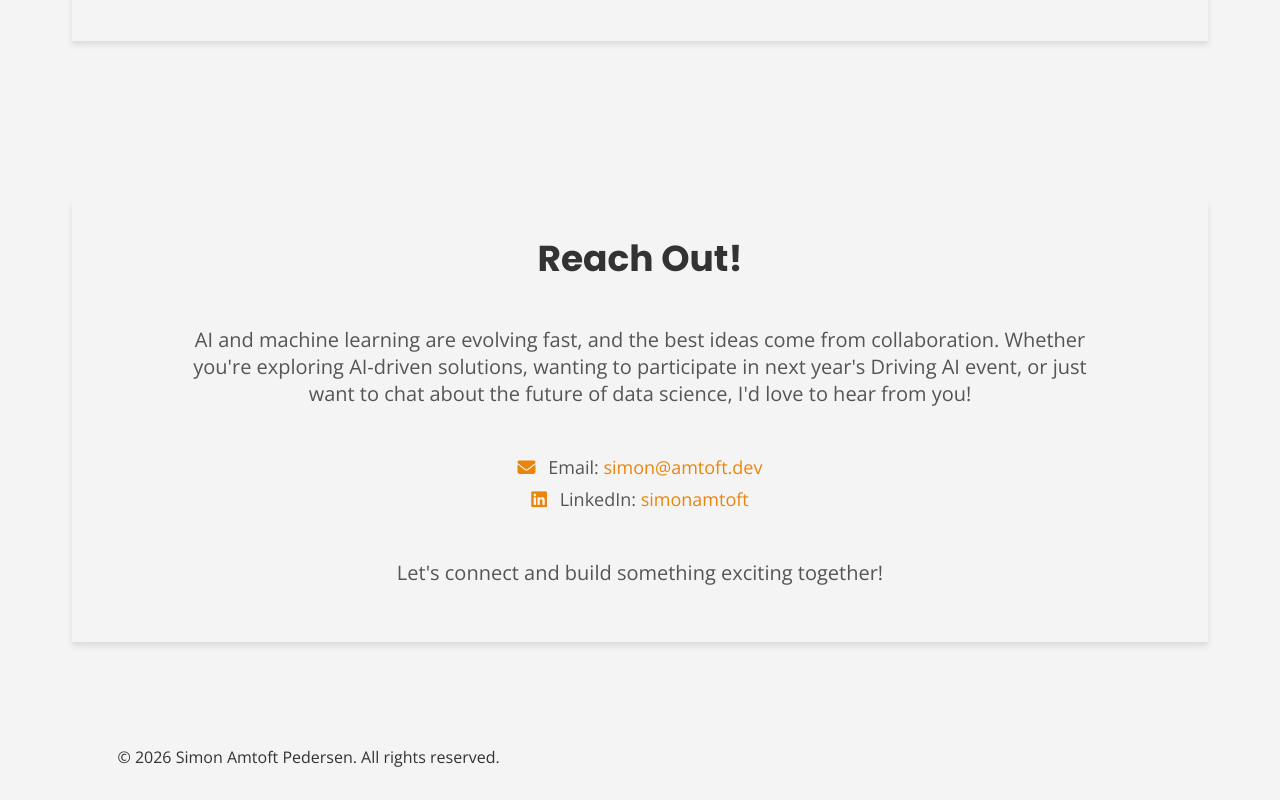
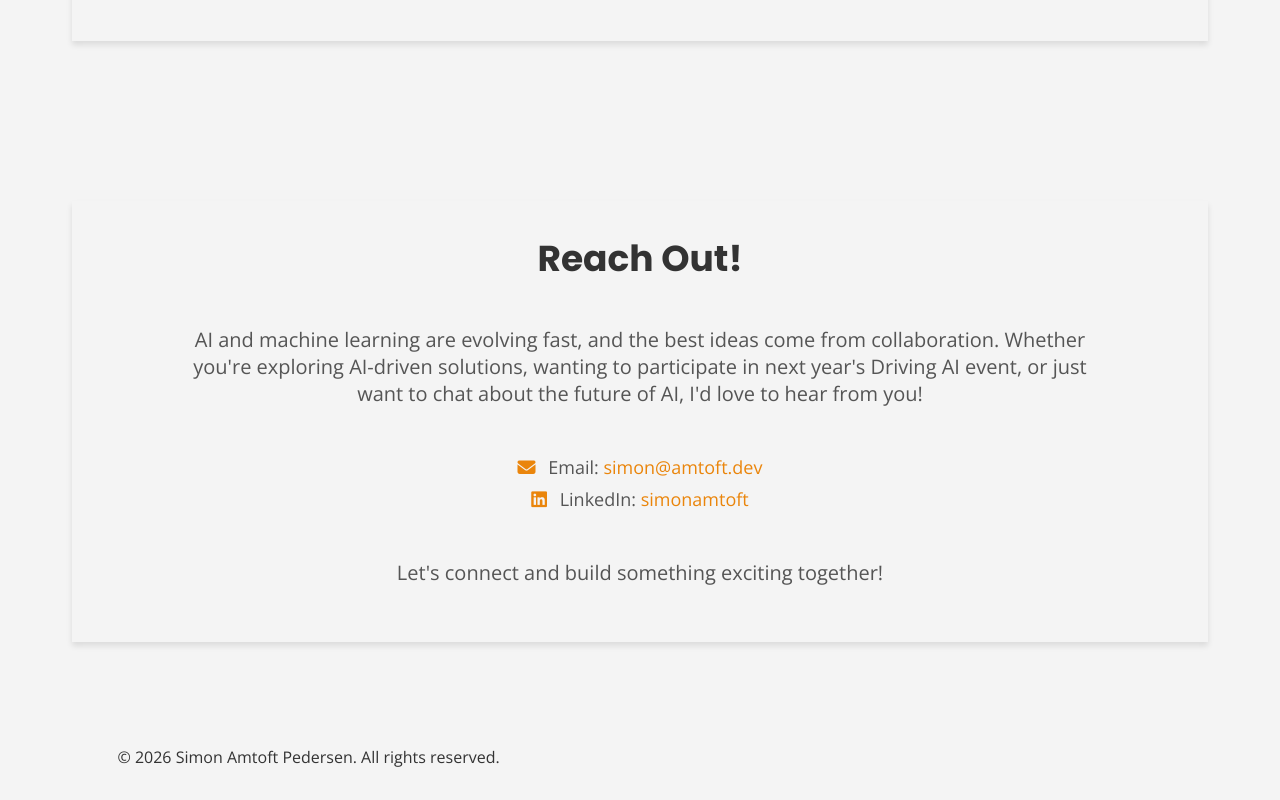
Before and after one commit to simonamtoft/cv-website, a React (Create React App) app: page / in a window 1280 px wide. Shown: the part 7452-8252 px from the top of the page. Built offline with nearby package versions, Linux system fonts and the light colour scheme.

Commit message:
replace data science with AI

```diff
--- a/src/components/Contact.js
+++ b/src/components/Contact.js
@@ -35,7 +35,7 @@ const Contact = () => {
       <p>
         AI and machine learning are evolving fast, and the best ideas come from collaboration.
         Whether you're exploring AI-driven solutions, wanting to participate in next year's Driving AI event, or just want to chat
-        about the future of data science, I'd love to hear from you!
+        about the future of AI, I'd love to hear from you!
       </p>
       <div className="contact-info">
         <p>
```
